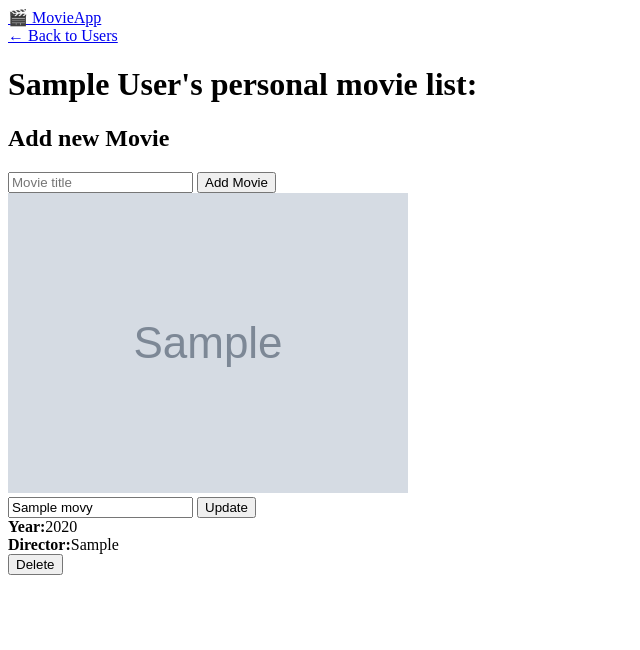
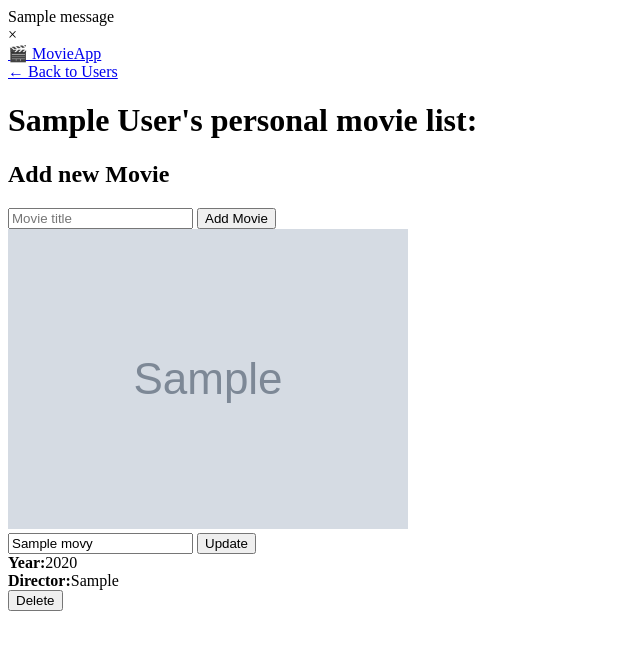
Before and after one commit to Moktur/MovieWebApp, a Flask app: page /users/1/movies in a window 1280 px wide. Shown: the top 650 px of the page, without its empty margins (0-640 px from the left). Run offline with Flask 3, Linux system fonts and the light colour scheme; tables that the repository leaves empty hold one stand-in row (values such as "Sample post"); grey boxes marked "Sample" are stand-in pictures; one stand-in notice (Sample message) is shown.

Commit message:
improved flash messages

```diff
--- a/templates/base.html
+++ b/templates/base.html
@@ -5,10 +5,26 @@
     <meta charset="UTF-8">
     <title>Movie App</title>
     <link rel="stylesheet" href="/static/style.css">
+    <link href="https://fonts.googleapis.com/css2?family=Oswald:wght@400;700&family=Inter:wght@300;400;600&display=swap"
+        rel="stylesheet">
+    <link rel="stylesheet" href="{{ url_for('static', filename='style.css') }}">
 
 </HEAD>
 
 <body>
+    <div class="flash-container">
+        {% with messages = get_flashed_messages(with_categories=true) %}
+        {% if messages %}
+        {% for category, message in messages %}
+        <div class="flash flash-{{ category }}">
+            <div class="flash-message">{{ message }}</div>
+            <span class="close-btn" onclick="this.parentElement.style.display='none'">×</span>
+        </div>
+        {% endfor %}
+        {% endif %}
+        {% endwith %}
+    </div>
+    <main>
         <nav>
             <div class="" container">
                 <a href="/" class="logo">🎬 MovieApp</a>
@@ -18,7 +34,7 @@
             {% block content %}{% endblock %}
 
         </main>
-
+    </main>
 
 </body>
 
--- a/templates/movies.html
+++ b/templates/movies.html
@@ -16,7 +16,7 @@
 
     <div class="card">
         <img src="{{movie.poster_url}}" alt="Poster for {{movie.name}}" class="movie-poster">
-        <form action="{{url_for('update_movie', user_id=user.id, movie_id=movie['id'])}}" method="post"
+        <form action="{{url_for('update_movie', user_id=user.id, movie_id=movie.id)}}" method="post"
             class="inline-form">
             <input type="text" name="title" value="{{movie.name}}" required>
             <button type="submit" class="btn btn-small">Update</button>
```
Lines whose indentation alone changed are shown as unchanged.
